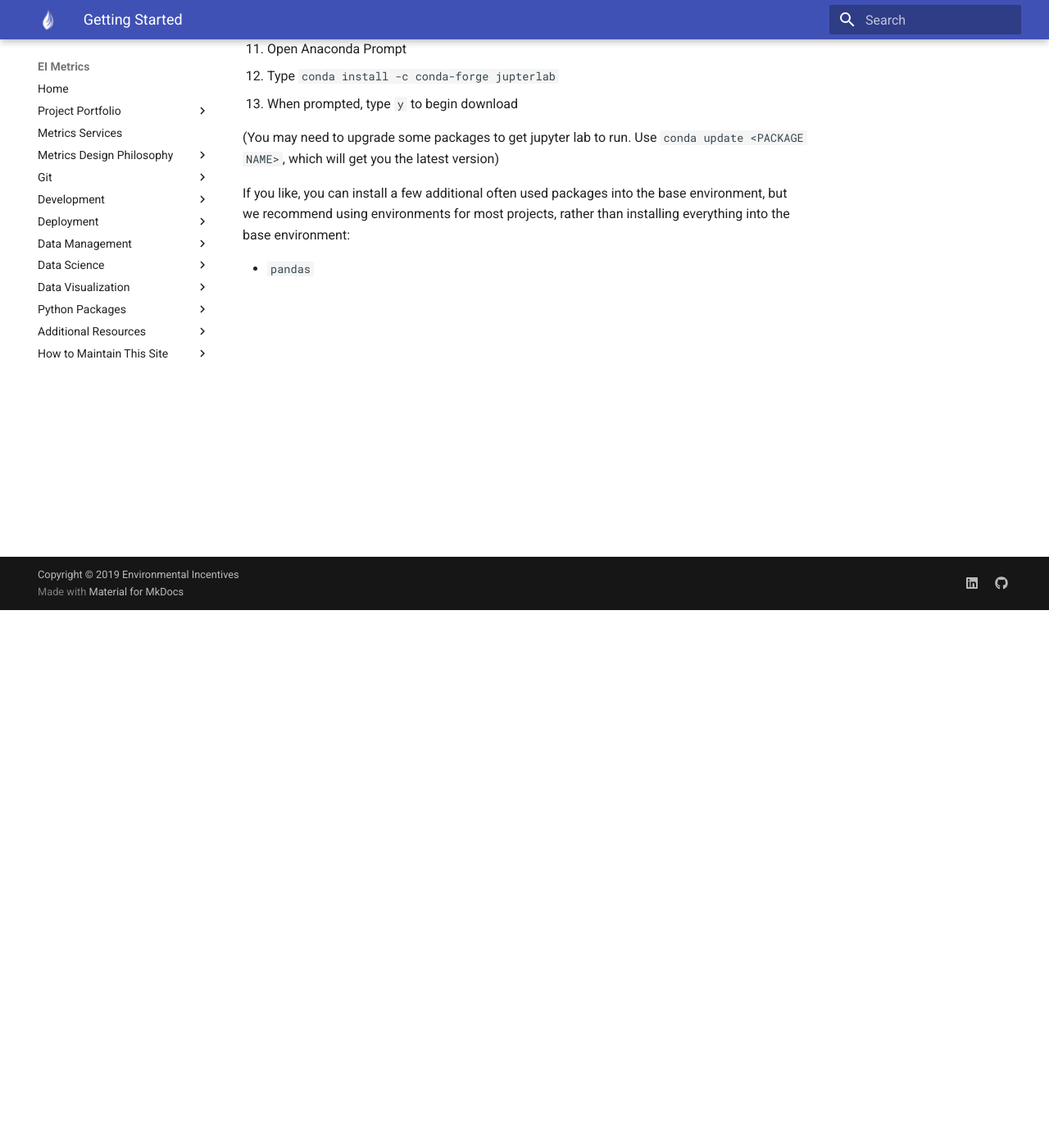
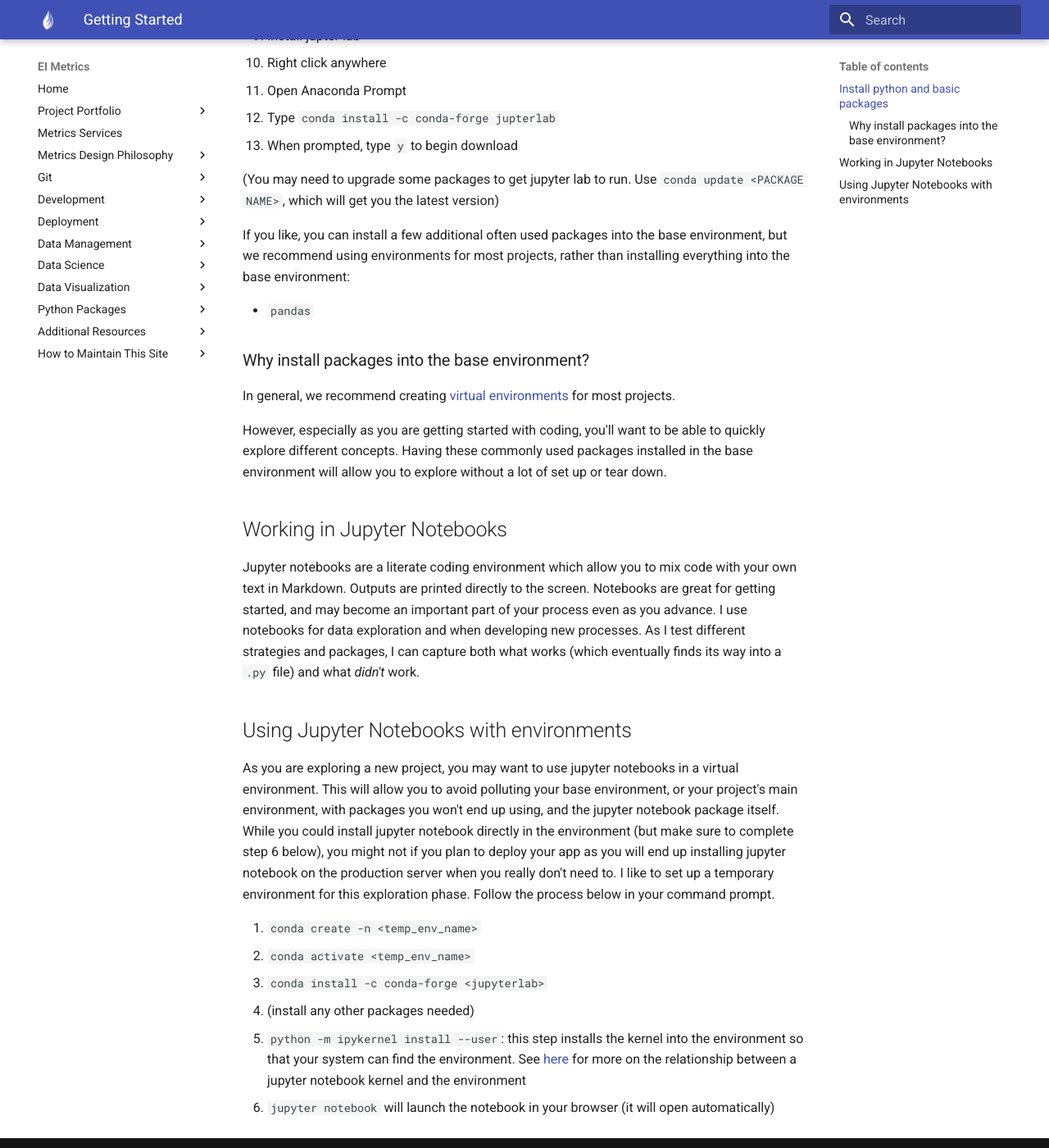
Before and after one commit to eriktuck/ei-dev, an MkDocs documentation site: the page built from docs/the-basics/getting-started.md, in a window 1280 px wide and 1400 px high, scrolled down 656 px. Shown: the whole window at 82% size. Built offline with MkDocs 1.6.1 and Material for MkDocs 9.7.7, drawn with Linux system fonts in a browser that asks for light colours; some of the changed text lies outside the part shown.

Commit message:
add notebook info

```diff
--- a/docs/the-basics/getting-started.md
+++ b/docs/the-basics/getting-started.md
@@ -1,4 +1,6 @@
 # Getting Started
+
+## Install python and basic packages
 
 1. [Install miniconda](https://docs.conda.io/en/latest/miniconda.html)
 
@@ -22,3 +24,24 @@
 If you like, you can install a few additional often used packages into the base environment, but we recommend using environments for most projects, rather than installing everything into the base environment:
 
 * `pandas`
+
+### Why install packages into the base environment?
+
+In general, we recommend creating [virtual environments](../development/virtual-environments.md) for most projects.
+
+However, especially as you are getting started with coding, you'll want to be able to quickly explore different concepts. Having these commonly used packages installed in the base environment will allow you to explore without a lot of set up or tear down.
+
+## Working in Jupyter Notebooks
+
+Jupyter notebooks are a literate coding environment which allow you to mix code with your own text in Markdown. Outputs are printed directly to the screen. Notebooks are great for getting started, and may become an important part of your process even as you advance. I use notebooks for data exploration and when developing new processes. As I test different strategies and packages, I can capture both what works (which eventually finds its way into a `.py` file) and what *didn't* work.
+
+## Using Jupyter Notebooks with environments
+
+As you are exploring a new project, you may want to use jupyter notebooks in a virtual environment. This will allow you to avoid polluting your base environment, or your project's main environment, with packages you won't end up using, and the jupyter notebook package itself. While you could install jupyter notebook directly in the environment (but make sure to complete step 6 below), you might not if you plan to deploy your app as you will end up installing jupyter notebook on the production server when you really don't need to. I like to set up a temporary environment for this exploration phase. Follow the process below in your command prompt.
+
+1. `conda create -n <temp_env_name>`
+2. `conda activate <temp_env_name>`
+3. `conda install -c conda-forge <jupyterlab>`
+4. (install any other packages needed)
+5. `python -m ipykernel install --user`: this step installs the kernel into the environment so that your system can find the environment. See [here](https://jakevdp.github.io/blog/2017/12/05/installing-python-packages-from-jupyter/) for more on the relationship between a jupyter notebook kernel and the environment
+6. `jupyter notebook` will launch the notebook in your browser (it will open automatically)
```
